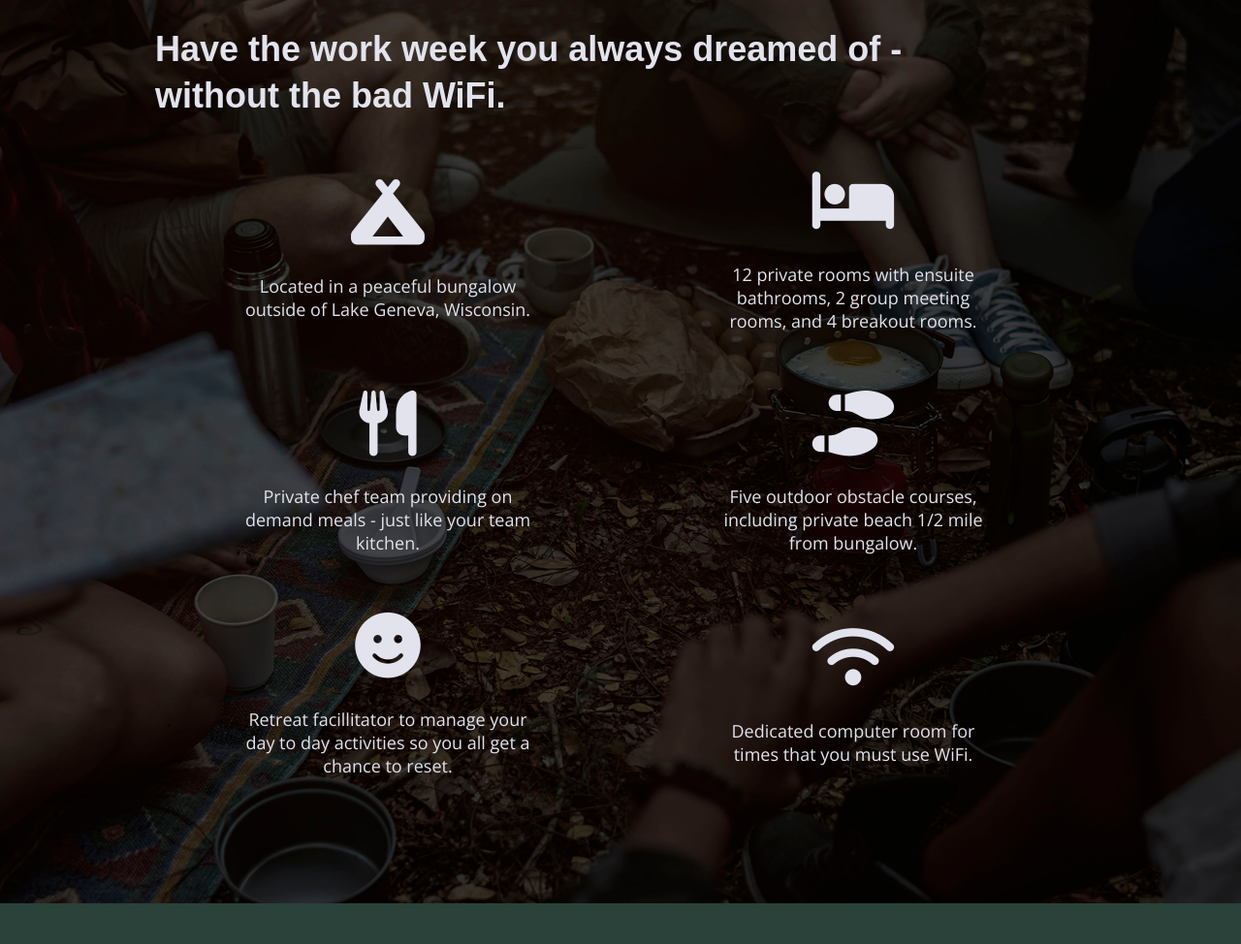
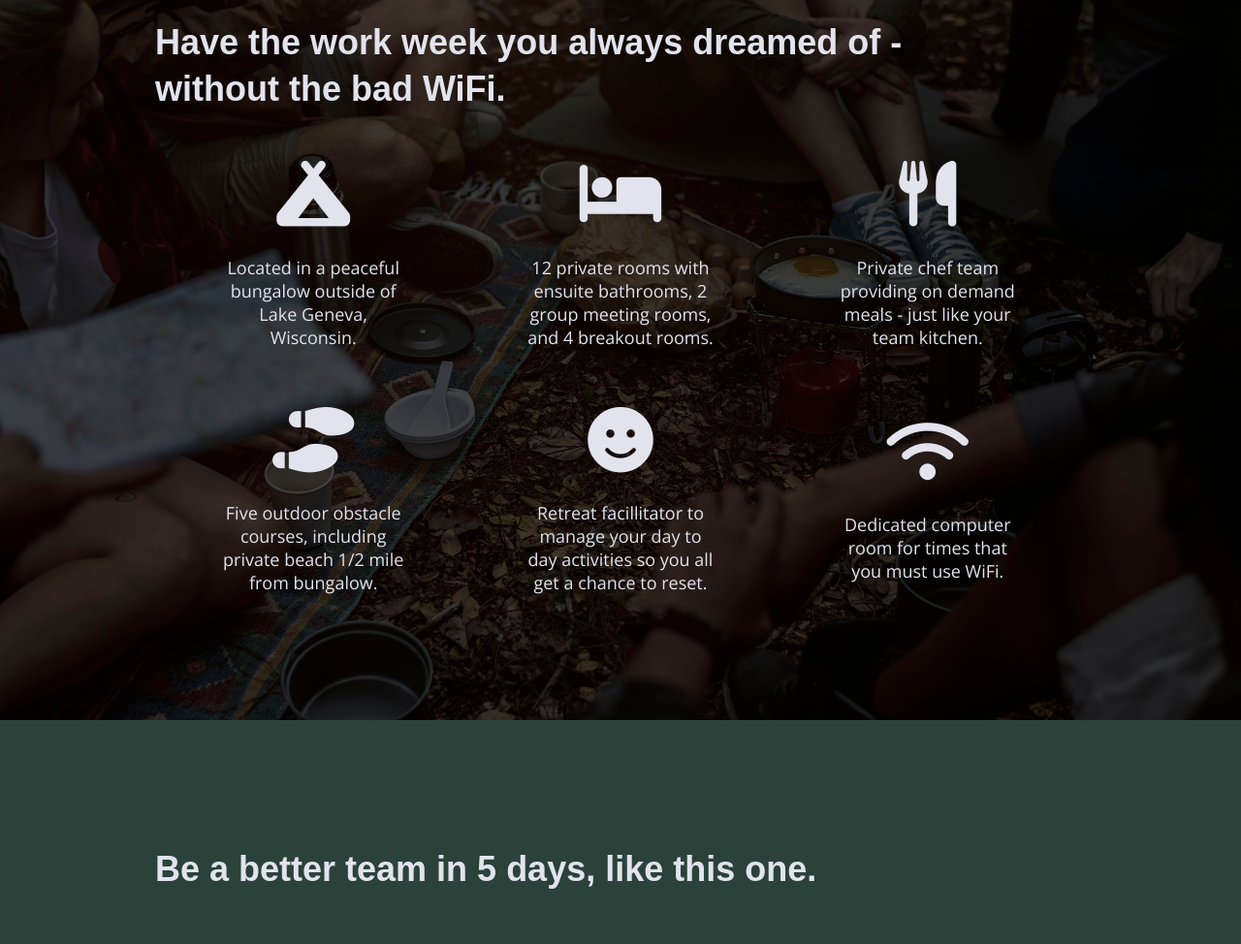
Before and after one commit to hannah-s2022/unplugged-retreat, a website built with Parcel: page index.html in a window 1280 px wide. Shown: the part 1109-2083 px from the top of the page at 97% size. Built offline with nearby package versions, Linux system fonts and the light colour scheme.

Commit message:
final touches 2

```diff
--- a/css/main.css
+++ b/css/main.css
@@ -197,7 +197,6 @@ header nav ul {
   display: flex;
   justify-content: space-around;
   width: 100%;
-  font-size: 1.125em;
 }
 
 footer {
@@ -775,7 +774,7 @@ input[type=button] {
       width: 90%;
     }
 
-    features article {
+    .features article {
       flex-basis: 33%;
     }
 
```
